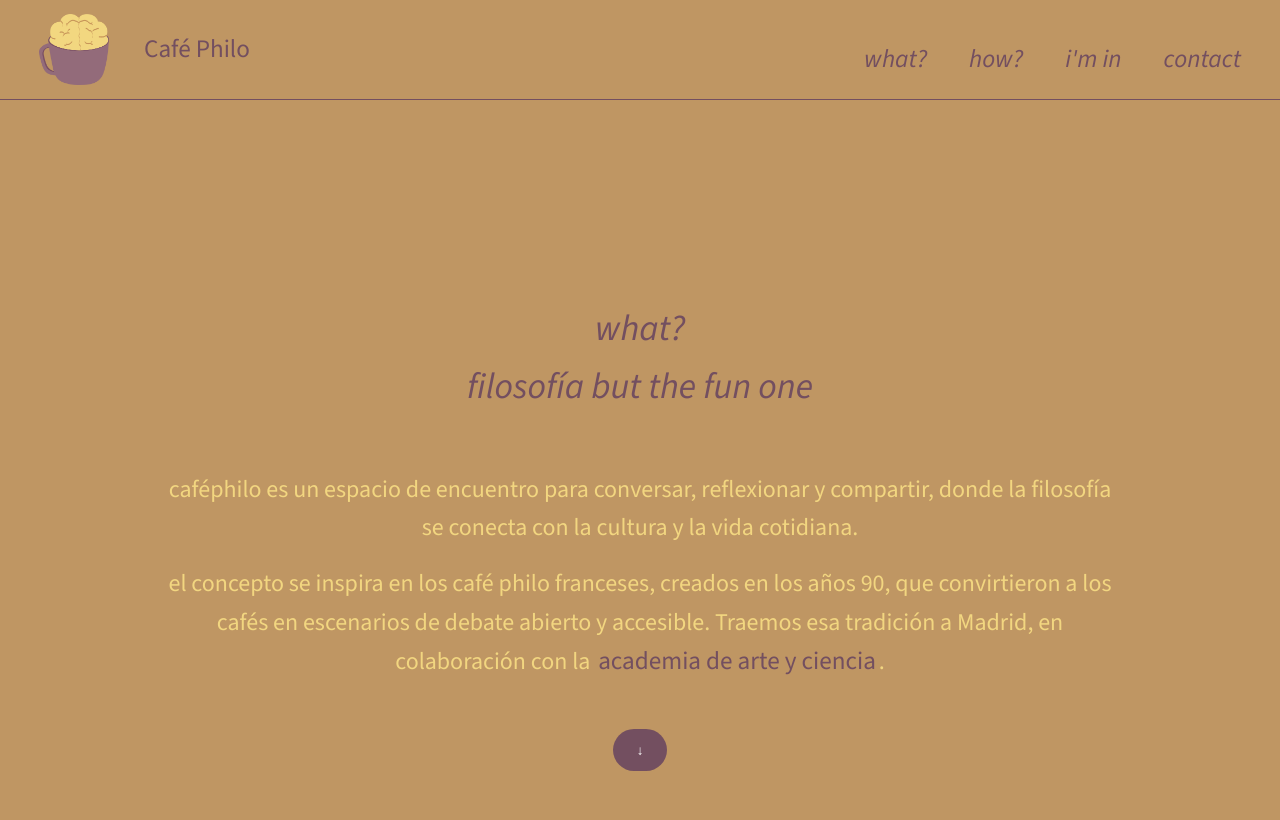
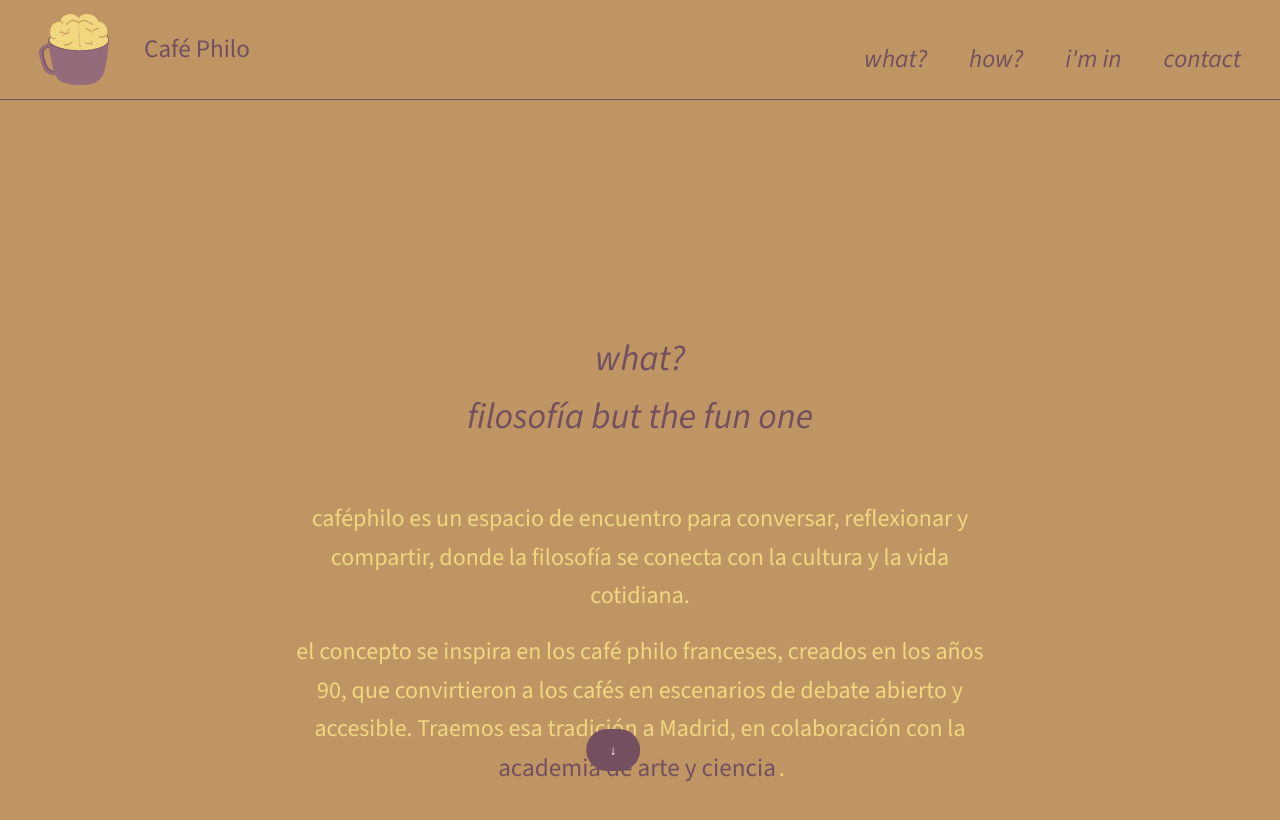
Before and after one commit to nonowelle/test-cafe, a Vue app: page / in a window 1280 px wide. Shown: the top 820 px of the page. Built offline with nearby package versions, Linux system fonts and the light colour scheme.

Commit message:
styling button and position

```diff
--- a/src/components/ScrollButton.vue
+++ b/src/components/ScrollButton.vue
@@ -43,6 +43,12 @@ function handleClick() {
     opacity 0.2s ease,
     background 0.2s ease;
     scroll-snap-align: start;
+    left: 50vw;
+    transform: translateX(-50%);
+
+    @media screen and (max-width: 680px) {
+        display: none;
+    }
 
     .animate-bounce {
         animation: bounce 1s infinite;
--- a/src/components/TextBanner.vue
+++ b/src/components/TextBanner.vue
@@ -23,7 +23,7 @@ defineProps<TextContentProps>();
 
 <style lang="scss" scoped>
 .text-banner {
-    height: 100vh;
+    height: calc(100vh - 136px);
     width: 100%;
     padding: 48px;
     display: flex;
@@ -32,12 +32,22 @@ defineProps<TextContentProps>();
     text-align: center;
     align-items: center;
     scroll-snap-align: start;
+    position: relative;
+    top: 136px;
+
+    @media screen and (max-width: 680px) {
+        height: auto;
+    }
 
 
-    p,
+
     h2 {
         max-width: 80%;
     }
 
+    p {
+        max-width: 60%;
+    }
+
 }
 </style>
--- a/src/views/HomeView.vue
+++ b/src/views/HomeView.vue
@@ -33,7 +33,7 @@ const sectionRefs = ref([]);
 main {
   display: flex;
   flex-direction: column;
-  gap: 2rem;
+
   flex-wrap: wrap;
 }
 
```
